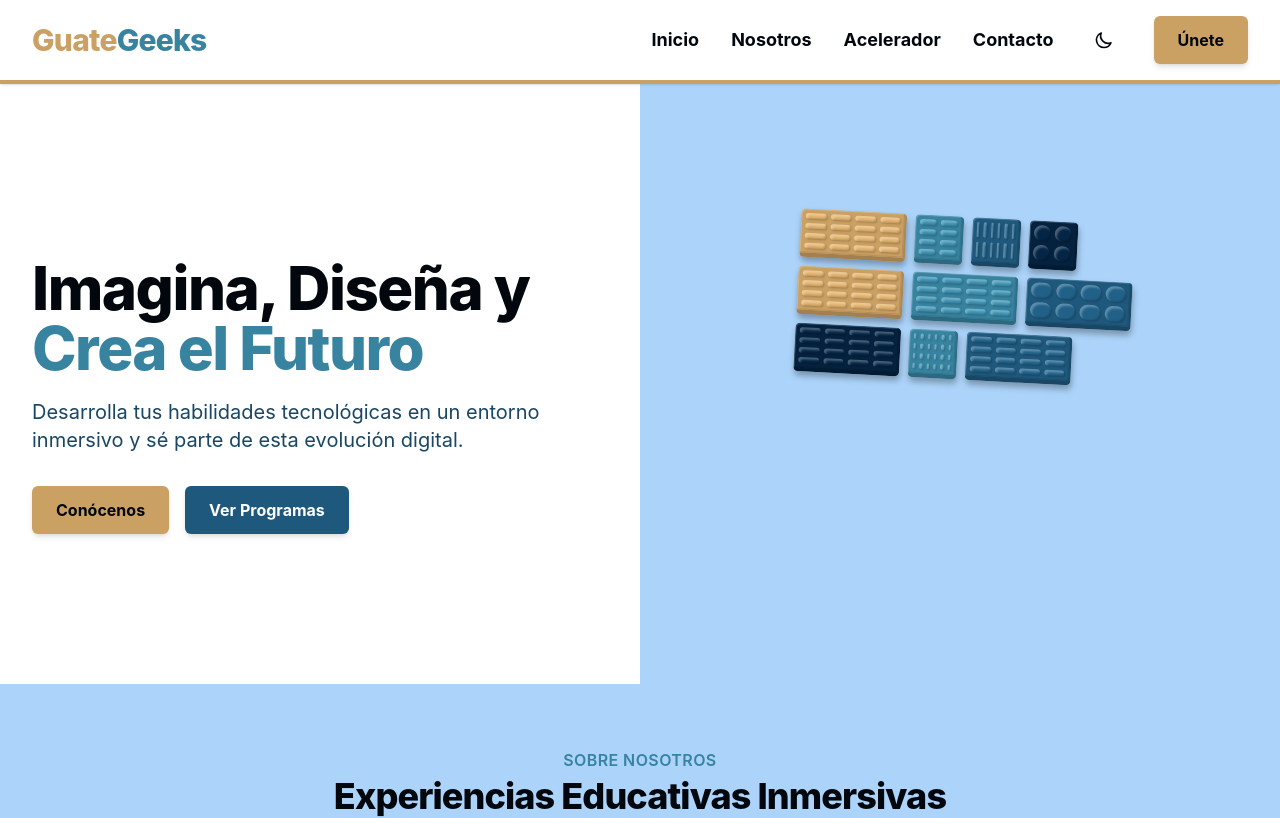
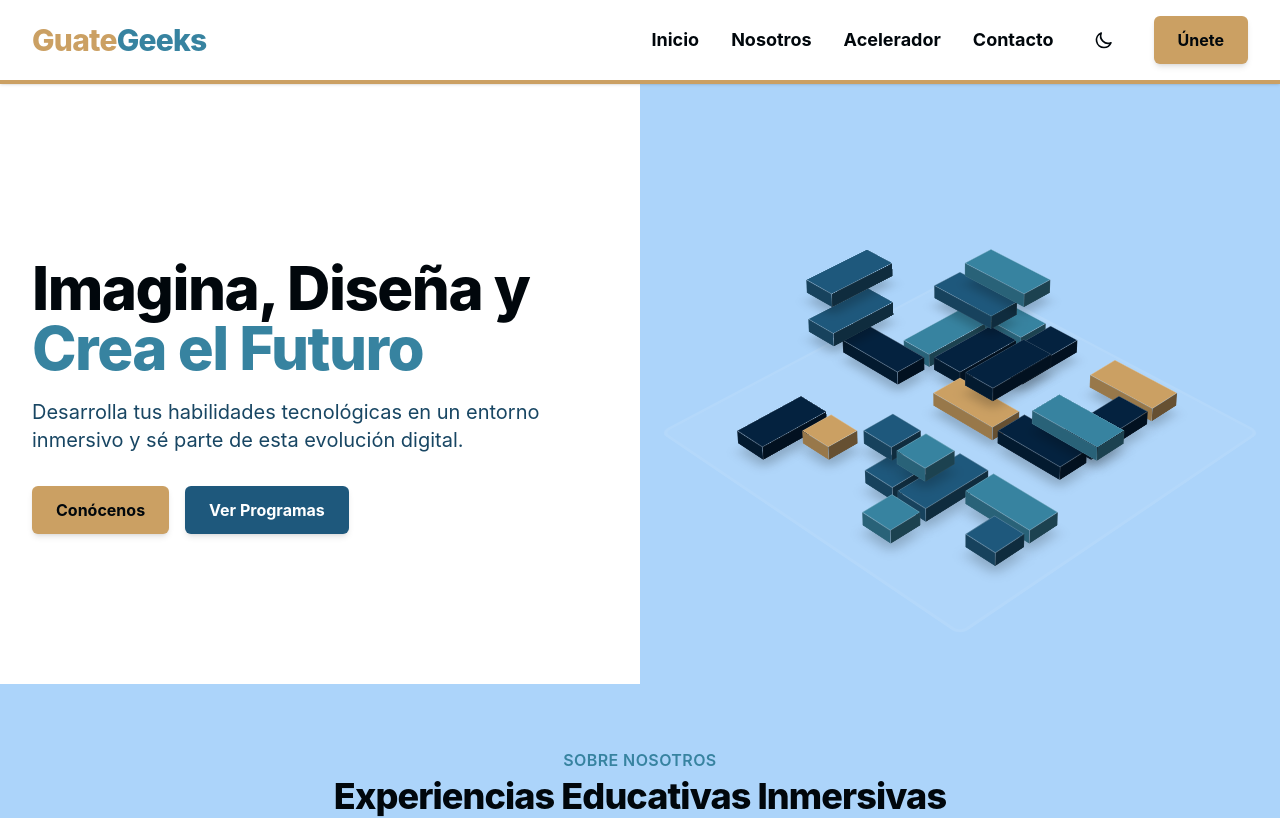
Before and after one commit to GuateGeeks/guategeeks.github.io, a React (Vite) app: page / in a window 1280 px wide. Shown: the top 818 px of the page. Built offline with nearby package versions, Linux system fonts and the light colour scheme.

Commit message:
Blocks Style

```diff
--- a/src/components/Hero.jsx
+++ b/src/components/Hero.jsx
@@ -1,39 +1,124 @@
 import React, { useState, useEffect } from 'react';
 import LegoBrick from './LegoBrick';
 
+// Available colors for random selection
+const COLORS = [
+  "bg-camel",
+  "bg-cerulean",
+  "bg-baltic-blue",
+  "bg-prussian-blue"
+];
+
+// Helper to generate a random integer
+const randInt = (min, max) => Math.floor(Math.random() * (max - min + 1)) + min;
+
+// Grid dimensions
+const GRID_SIZE = 8; // Larger grid for smaller blocks
+const MAX_LEVELS = 3;
+const BLOCK_DEPTH = 48; // Taller blocks (visual depth)
+
 function Hero() {
   const [assembled, setAssembled] = useState(false);
+  const [shapes, setShapes] = useState([]);
   const [randomPositions, setRandomPositions] = useState([]);
 
-  // Brick Configuration Data
-  // Grid is 6x6. Each unit is roughly 1 brick size.
-  // span defines width/height in grid units.
-  const bricks = [
-    { id: 1, color: "bg-camel", colSpan: 2, rowSpan: 2, colStart: 1, rowStart: 1, w: 2, h: 2 },
-    { id: 2, color: "bg-cerulean", colSpan: 1, rowSpan: 2, colStart: 3, rowStart: 1, w: 1, h: 2 },
-    { id: 3, color: "bg-baltic-blue", colSpan: 3, rowSpan: 1, colStart: 4, rowStart: 1, w: 3, h: 1 },
-    { id: 4, color: "bg-prussian-blue", colSpan: 1, rowSpan: 1, colStart: 4, rowStart: 2, w: 1, h: 1 }, // Gap filler?
-    // Let's stick to the visual pattern from before but mapped
-    { id: 5, color: "bg-camel", colSpan: 2, rowSpan: 2, colStart: 1, rowStart: 3, w: 2, h: 2 },
-    { id: 6, color: "bg-cerulean", colSpan: 2, rowSpan: 2, colStart: 3, rowStart: 3, w: 2, h: 2 },
-    { id: 7, color: "bg-baltic-blue", colSpan: 2, rowSpan: 1, colStart: 5, rowStart: 2, w: 2, h: 1 }, // Adjusted
-    { id: 8, color: "bg-prussian-blue", colSpan: 2, rowSpan: 2, colStart: 5, rowStart: 3, w: 2, h: 2 },
-    { id: 9, color: "bg-cerulean", colSpan: 3, rowSpan: 2, colStart: 4, rowStart: 5, w: 3, h: 2 },
-    { id: 10, color: "bg-baltic-blue", colSpan: 2, rowSpan: 2, colStart: 1, rowStart: 5, w: 2, h: 2 } // Corner
+  useEffect(() => {
+    // 1. Generate Random Shapes and Layout
+    const generateLayout = () => {
+        const newShapes = [];
+        const grid = Array(MAX_LEVELS).fill(null).map(() =>
+            Array(GRID_SIZE).fill(null).map(() => Array(GRID_SIZE).fill(false))
+        );
+
+        // Defined small shapes (Max 1x2)
+        const allowedShapes = [
+            { w: 1, h: 1 },
+            { w: 2, h: 1 }, { w: 1, h: 2 }
         ];
 
-  useEffect(() => {
-     // Generate random start positions
-     const positions = bricks.map(() => ({
-         x: (Math.random() - 0.5) * 800, // Random X between -400 and 400
-         y: (Math.random() - 0.5) * 800, // Random Y
-         rotate: (Math.random() - 0.5) * 360, // Random rotation
-         scale: 0.5 + Math.random() * 0.5,
-         delay: Math.random() * 0.5 // Staggered start
-     }));
+        // Helper to try placing a specific shape type
+        const tryPlaceShape = (shapeDef) => {
+             // Try random positions
+             const col = randInt(0, GRID_SIZE - shapeDef.w);
+             const row = randInt(0, GRID_SIZE - shapeDef.h);
+
+             let placedZ = -1;
+             // Try levels (Gravity: lowest first)
+             for (let z = 0; z < MAX_LEVELS; z++) {
+                let isFree = true;
+                for (let dy = 0; dy < shapeDef.h; dy++) {
+                    for (let dx = 0; dx < shapeDef.w; dx++) {
+                        if (grid[z][row + dy][col + dx]) {
+                            isFree = false;
+                            break;
+                        }
+                    }
+                    if (!isFree) break;
+                }
+                if (isFree) {
+                    placedZ = z;
+                    break;
+                }
+             }
+
+             if (placedZ !== -1) {
+                 // Place it
+                for (let dy = 0; dy < shapeDef.h; dy++) {
+                    for (let dx = 0; dx < shapeDef.w; dx++) {
+                        grid[placedZ][row + dy][col + dx] = true;
+                    }
+                }
+                newShapes.push({
+                    id: newShapes.length,
+                    colStart: col + 1,
+                    rowStart: row + 1,
+                    w: shapeDef.w,
+                    h: shapeDef.h,
+                    z: placedZ,
+                    color: COLORS[Math.floor(Math.random() * COLORS.length)]
+                });
+                return true;
+             }
+             return false;
+        };
+
+        let attempts = 0;
+        // Increase block count slightly since they are smaller, but keep it dispersed
+        while (newShapes.length < 24 && attempts < 200) {
+            attempts++;
+            const def = allowedShapes[Math.floor(Math.random() * allowedShapes.length)];
+            tryPlaceShape(def);
+        }
+
+        return newShapes;
+    };
+
+    const layout = generateLayout();
+    setShapes(layout);
+
+    // 2. Generate Random Animation Start Positions
+    const positions = layout.map((shape) => {
+        // Calculate delay based on Z-level (bottom first)
+        // shape.z is 0, 1, or 2.
+        // Base delay + z * factor + random variance
+        const zDelay = shape.z * 0.4; // 0.4s gap between layers
+        const randomDelay = Math.random() * 0.3;
+
+        return {
+            x: (Math.random() - 0.5) * 1500,
+            y: (Math.random() - 0.5) * 1500,
+            z: 1000 + Math.random() * 1000,
+            rotateX: Math.random() * 360,
+            rotateY: Math.random() * 360,
+            rotateZ: Math.random() * 360,
+            scale: 0.2 + Math.random() * 0.5,
+            delay: zDelay + randomDelay
+       };
+    });
     setRandomPositions(positions);
 
-     // Trigger assembly after a short delay
+
+    // 3. Trigger Animation
     const timer = setTimeout(() => {
         setAssembled(true);
     }, 100);
@@ -68,32 +153,54 @@ function Hero() {
       </div>
 
       {/* Animated Lego Design */}
-      <div className="hidden sm:flex lg:absolute lg:inset-y-0 lg:right-0 lg:w-1/2 bg-[var(--bg-secondary)] items-center justify-center overflow-visible h-64 sm:h-full transition-colors duration-300">
-        <div className="relative w-96 h-96 grid grid-cols-6 grid-rows-6 gap-2 p-10 transform rotate-3 scale-110 perspective-1000">
-            {bricks.map((brick, index) => {
-                const startPos = randomPositions[index] || { x: 0, y: 0, rotate: 0, scale: 0, delay: 0 };
+      <div
+        className="hidden sm:flex lg:absolute lg:inset-y-0 lg:right-0 lg:w-1/2 bg-[var(--bg-secondary)] items-center justify-center overflow-visible h-64 sm:h-full transition-colors duration-300"
+        style={{ perspective: '2000px' }}
+      >
+        <div
+            className="relative w-[30rem] h-[30rem] grid gap-2 p-10 transform transition-transform duration-1000"
+            style={{
+                gridTemplateColumns: `repeat(${GRID_SIZE}, 1fr)`,
+                gridTemplateRows: `repeat(${GRID_SIZE}, 1fr)`,
+                transformStyle: 'preserve-3d',
+                transform: 'rotateX(55deg) rotateZ(45deg) scale(0.9) translateZ(-50px)',
+            }}
+        >
+            {/* Grid Base Plate (Optional visual guide) */}
+             <div className="absolute inset-0 border-4 border-white/5 bg-white/5 rounded-xl transform -translate-z-2" style={{ transform: 'translateZ(-2px)' }}></div>
+
+            {shapes.map((shape, index) => {
+                const startPos = randomPositions[index] || { x: 0, y: 0, z: 800, rotateX: 0, rotateY: 0, scale: 0, delay: 0 };
+
+                // Calculate final Z position based on stacking level
+                const finalZ = shape.z * BLOCK_DEPTH;
 
                 const style = assembled ? {
-                    transform: 'translate(0, 0) rotate(0deg) scale(1)',
-                    opacity: 1,
-                    transition: `all 0.8s cubic-bezier(0.34, 1.56, 0.64, 1) ${startPos.delay}s`
+                    transform: `translate3d(0, 0, ${finalZ}px) rotate(0deg) scale(1)`,
+                    transition: `transform 1.2s cubic-bezier(0.25, 0.46, 0.45, 0.94) ${startPos.delay}s`
                 } : {
-                    transform: `translate(${startPos.x}px, ${startPos.y}px) rotate(${startPos.rotate}deg) scale(${startPos.scale})`,
-                    opacity: 0,
-                    transition: 'none' // Instant reset if needed, or allow transition out
+                    transform: `translate3d(${startPos.x}px, ${startPos.y}px, ${startPos.z}px) rotateX(${startPos.rotateX}deg) rotateY(${startPos.rotateY}deg) rotateZ(${startPos.rotateZ}deg) scale(${startPos.scale})`,
+                    transition: 'none'
                 };
 
                 return (
                     <div
-                        key={brick.id}
-                        className={`col-span-${brick.colSpan} row-span-${brick.rowSpan} col-start-${brick.colStart} row-start-${brick.rowStart} relative`}
-                        style={{ zIndex: assembled ? 10 : 0 }} // Ensure proper layering
+                        key={shape.id}
+                        className="relative"
+                        style={{
+                            gridColumnStart: shape.colStart,
+                            gridColumnEnd: `span ${shape.w}`,
+                            gridRowStart: shape.rowStart,
+                            gridRowEnd: `span ${shape.h}`,
+                            zIndex: assembled ? (shape.z + 10) : 0, // Higher levels visually on top (mostly for handling overlap glitches if any)
+                            transformStyle: 'preserve-3d',
+                            ...style
+                        }}
                     >
                         <LegoBrick
-                            color={brick.color}
-                            style={style}
-                            width={brick.w}
-                            height={brick.h}
+                            color={shape.color}
+                            width={1}
+                            height={1}
                         />
                     </div>
                 );
--- a/src/components/LegoBrick.jsx
+++ b/src/components/LegoBrick.jsx
@@ -1,26 +1,49 @@
 import React from 'react';
 
-// Enhanced Lego Brick Component
+// Isometric 3D Block Component
 const LegoBrick = ({ color, className = "", style = {}, width = 1, height = 1 }) => {
-    // Generate stud array based on dimensions (assuming 1 unit = 2x2 grid of studs roughly, or just fill space)
-    // For simplicity, let's say 1 grid cell = 4 studs (2x2)
-    const studCount = width * height * 4;
-    const studs = Array.from({ length: studCount });
+    // Depth of the block in pixels
+    const depth = 16;
 
     return (
       <div
-        className={`lego-brick w-full h-full ${color} ${className}`}
-        style={style}
+        className={`lego-brick relative w-full h-full ${className}`}
+        style={{
+            ...style,
+            transformStyle: 'preserve-3d'
+        }}
       >
-        <div className="absolute top-0 left-0 w-full h-full grid gap-1 p-1"
-             style={{
-                 gridTemplateColumns: `repeat(${width * 2}, 1fr)`,
-                 gridTemplateRows: `repeat(${height * 2}, 1fr)`
-             }}>
-           {studs.map((_, i) => (
-               <div key={i} className={`lego-stud w-full h-full ${color} brightness-110`}></div>
-           ))}
-        </div>
+        {/* Top Face (The main colored face that faces the viewer) */}
+        <div
+            className={`absolute inset-0 ${color} z-10 border border-white/20`}
+            style={{ transform: `translateZ(${depth}px)` }}
+        ></div>
+
+        {/* South/Bottom Face (Simulating thickness) */}
+        <div
+            className={`absolute bottom-0 left-0 w-full ${color} brightness-75 border border-white/10`}
+            style={{
+                height: `${depth}px`,
+                transformOrigin: 'bottom',
+                transform: 'rotateX(-90deg)'
+            }}
+        ></div>
+
+        {/* East/Right Face (Simulating thickness) */}
+        <div
+            className={`absolute top-0 right-0 h-full ${color} brightness-50 border border-white/10`}
+            style={{
+                width: `${depth}px`,
+                transformOrigin: 'right',
+                transform: 'rotateY(90deg)'
+            }}
+        ></div>
+
+        {/* Base Shadow (Optional, helps float effect) */}
+        <div
+            className="absolute inset-0 bg-black/20 blur-sm"
+            style={{ transform: 'translateZ(-10px)' }}
+        ></div>
       </div>
     );
 };
--- a/src/index.css
+++ b/src/index.css
@@ -129,40 +129,12 @@
     @apply transition-all duration-300 hover:-translate-y-1 hover:shadow-xl hover:shadow-cerulean-900/50 dark:hover:shadow-camel-500/10;
   }
 
-  /* Improved Lego Brick Styles */
+  /* Improved Lego Brick Styles - REMOVED for True 3D */
   .lego-brick {
-    position: relative;
-    /* 3D Depth effect */
-    box-shadow:
-      inset 1px 1px 0 rgba(255,255,255,0.2),
-      inset -1px -1px 0 rgba(0,0,0,0.1),
-      1px 4px 6px rgba(0,0,0,0.3);
-    border-bottom: 4px solid rgba(0,0,0,0.2);
-    border-right: 2px solid rgba(0,0,0,0.15);
-    border-radius: 4px;
-    z-index: 10;
+    /* kept empty or minimal if needed, mostly handled by component now */
   }
 
   .lego-stud {
-    position: relative;
-    border-radius: 9999px;
-    box-shadow:
-      inset 2px 2px 2px rgba(255,255,255,0.25),
-      inset -1px -1px 1px rgba(0,0,0,0.1),
-      1px 1px 2px rgba(0,0,0,0.2);
-  }
-
-  .lego-stud::after {
-      content: "LEGO";
-      position: absolute;
-      top: 50%;
-      left: 50%;
-      transform: translate(-50%, -50%);
-      font-size: 8px; /* Very small text */
-      font-family: sans-serif;
-      font-weight: bold;
-      opacity: 0.3;
-      pointer-events: none;
-      display: none; /* Hidden for now as it might be too small/messy, toggle if needed */
+    /* removed */
   }
 }
```
Lines whose indentation alone changed are shown as unchanged.
